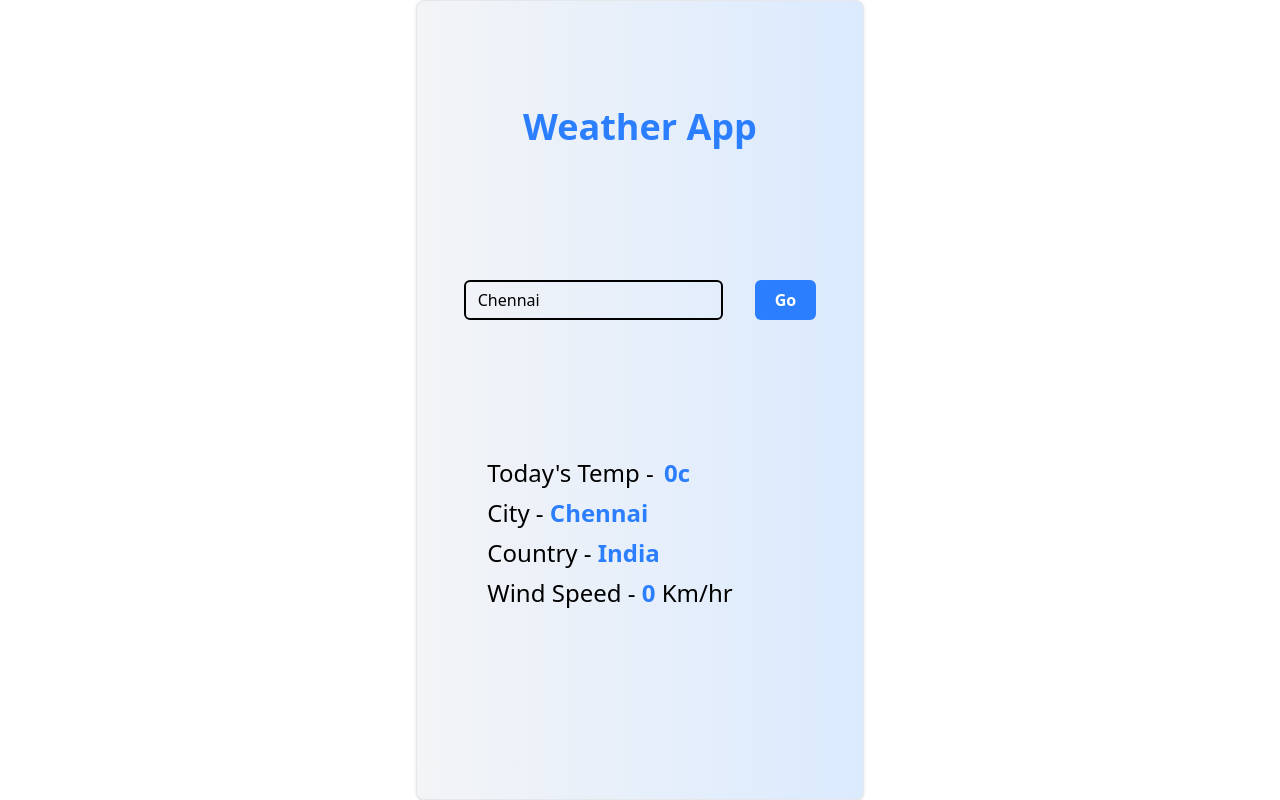
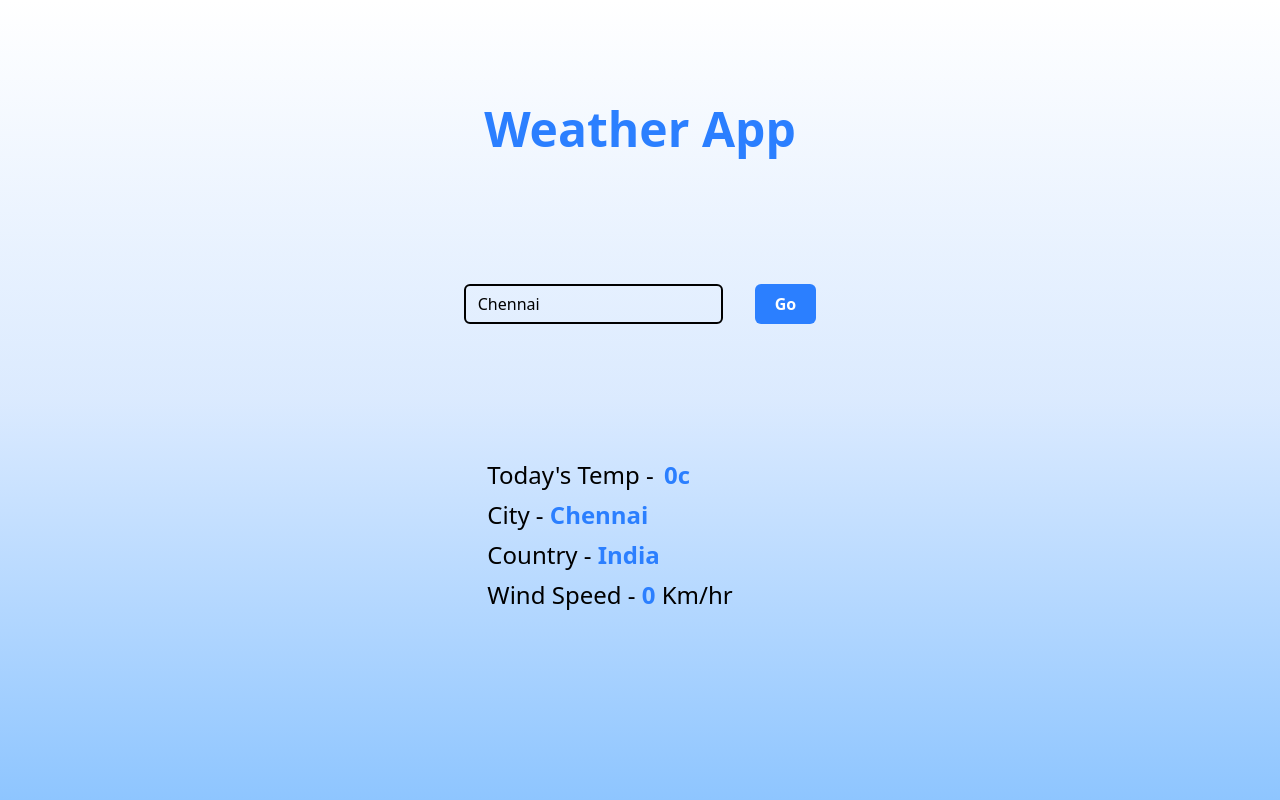
Before and after one commit to Navin-Annamalai/React_weather_App, a React (Vite) app: page / in a window 1280 px wide. Built offline with nearby package versions, Linux system fonts and the light colour scheme.

Commit message:
third commit

```diff
--- a/src/App.jsx
+++ b/src/App.jsx
@@ -40,9 +40,9 @@ const [weatherObj, setWeatherObj ] = useState({temp:0,city:"Chennai", country:"I
   };
   return (
     <>
-
-<div className="m-auto flex-wrap justify-center w-full max-w-md p-10 bg-white border border-gray-200 rounded-lg shadow-sm dark:bg-gray-800 dark:border-gray-700 h-screen flex items-center bg-gradient-to-r from-gray-100 to-blue-100">
-<h1 className="font-extrabold text-blue-500 text-4xl"> Weather App</h1>
+<div className="bg-gradient-to-b from-white-100 via-blue-100 to-blue-300">
+<div className="m-auto flex-wrap justify-center w-full max-w-md p-10  h-screen flex items-center ">
+<h1 className="font-extrabold text-blue-500 text-5xl"> Weather App</h1>
  <div >
         <input
           type="text"
@@ -60,6 +60,9 @@ obj = {weatherObj}
       />
 </div>
  </div>
+
+</div>
+
     </>
   );
 }
```
